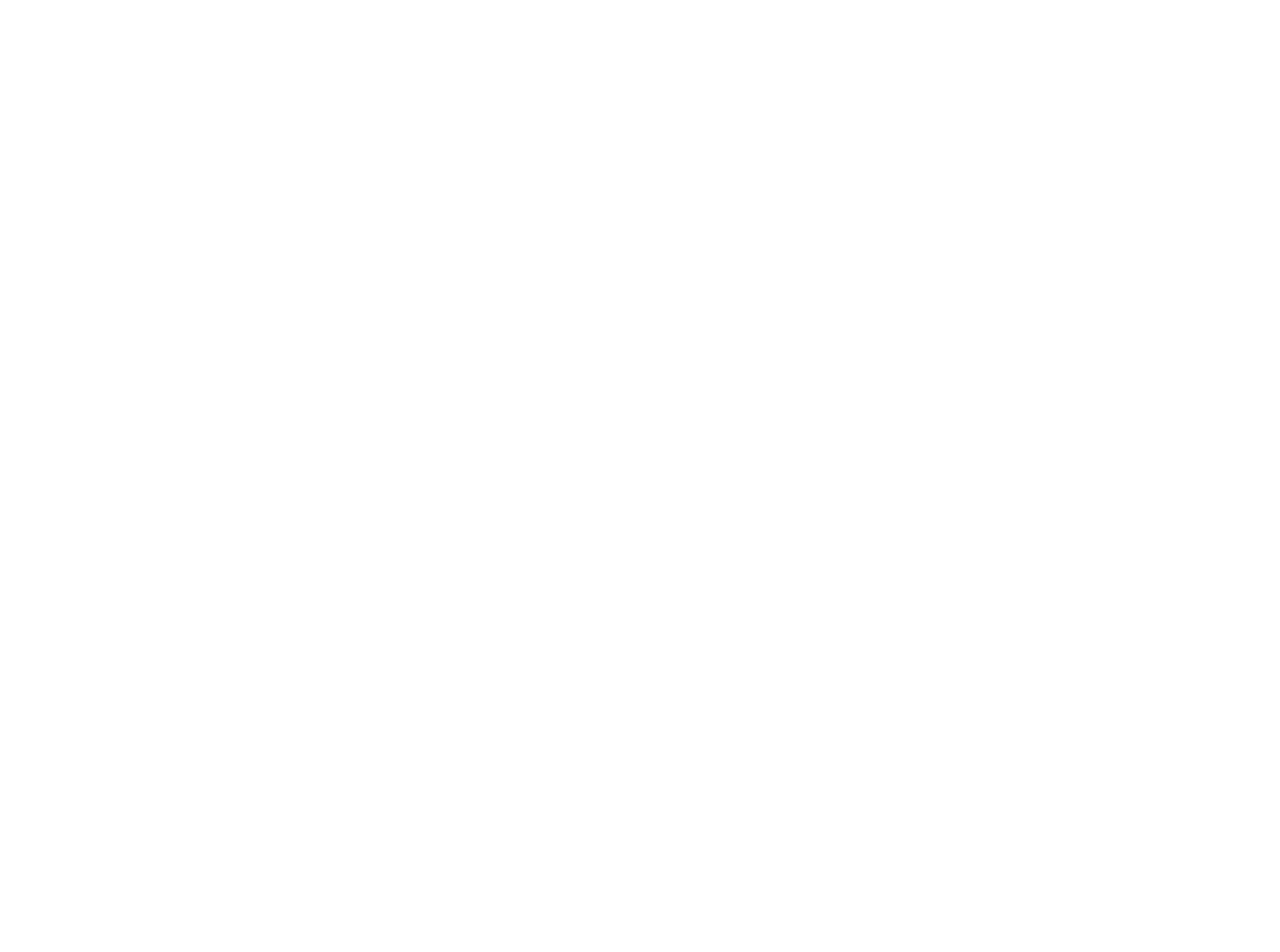
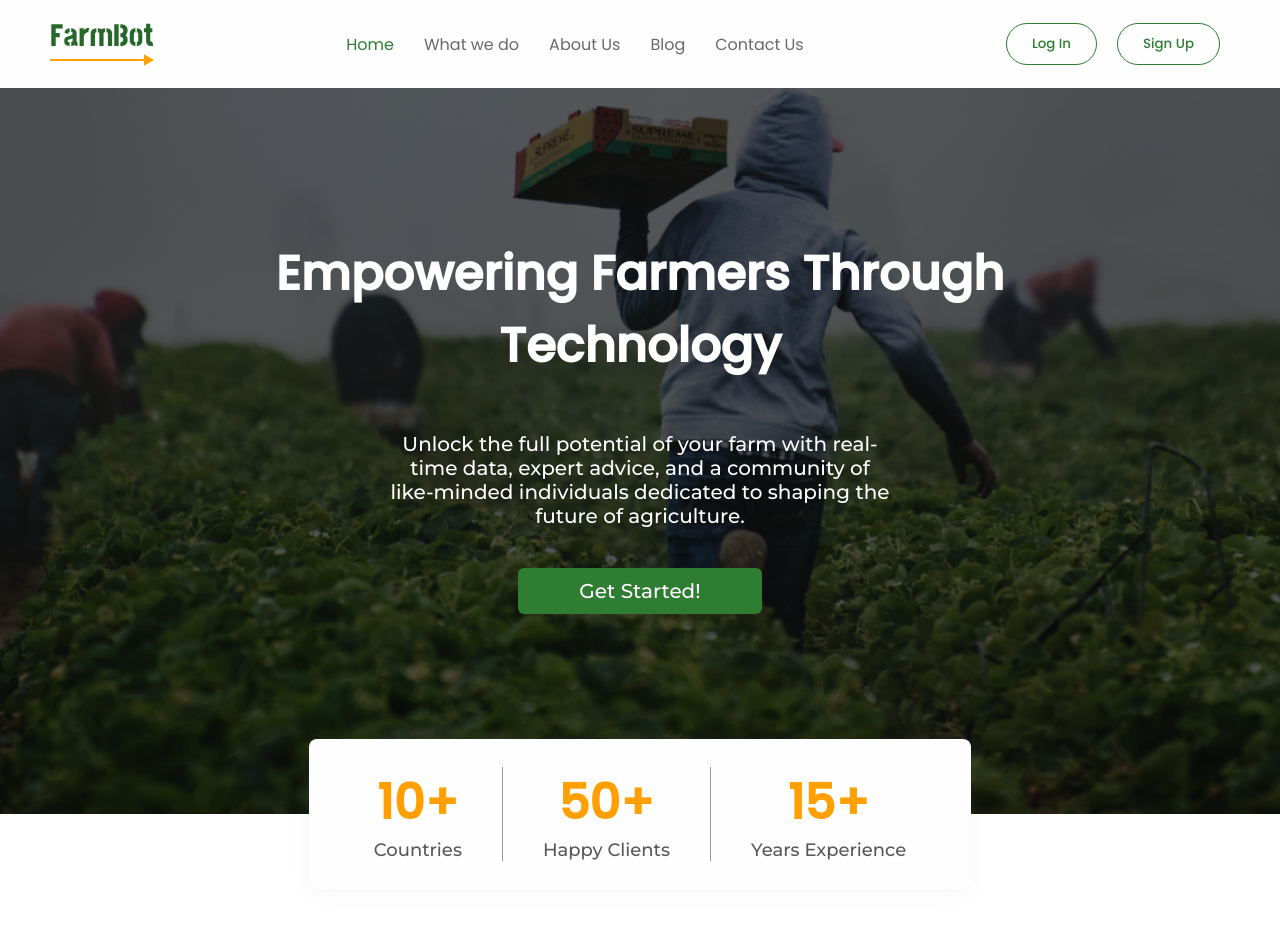
Before and after one commit to TorezC/FarmBot, a React (Create React App) app: page /home in a window 1280 px wide. Before the commit this address had no page. Shown: the top 952 px of the page. Before the commit the page ends 800 px from the top, so only its background shows below. Built offline with nearby package versions, Linux system fonts and the light colour scheme.

Commit message:
created home page

```diff
--- a/src/App.css
+++ b/src/App.css
@@ -155,8 +155,3 @@
     .btn{padding: 10px 0px;}
     .signup-btn, .login-btn{padding:10px 0px;}
 }
-/* @media (min-width: 1024px){
-    .btn{
-        padding: 5px 150px;
-    }
-} */
--- a/src/App.js
+++ b/src/App.js
@@ -6,6 +6,7 @@
 import ResetPassword from './pages/resetPassword/ResetPassword';
 import ConfirmPassword from './pages/resetPassword/ConfirmPassword';
 import ResetLink from './pages/forgotPassword/ResetLink';
+import Home from './pages/homePage/Home';
 
 function App() {
   return (
@@ -17,6 +18,7 @@
         <Route path='/resetPassword' element={<ResetPassword/>} />
         <Route path='/confirmPassword' element={<ConfirmPassword/>} />
         <Route path='/resetLink' element={<ResetLink/>} />
+        <Route path='/home' element={<Home/>} />
       </Routes>
     </BrowserRouter>
   );
--- /dev/null
+++ b/src/pages/homePage/Home.jsx
@@ -0,0 +1,104 @@
+import React from 'react'
+import { Link } from 'react-router-dom'
+import logo from "../../assets/logo.svg";
+import './home.css'
+
+
+const Home = () => {
+  return (
+    <div>
+      <header className="top-header">
+        <nav>
+          <div className="header-logo">
+            <Link to="/" className="link-bottom-btn">
+              <img src={logo} alt="logo" />
+            </Link>
+            <span style={{'display':'none'}}>
+              <button type="button">
+                <i class="fa-solid fa-bars"></i>
+              </button>
+            </span>
+          </div>
+          <div className="nav-list">
+            <ul>
+              <li>
+                <Link to="/">Home</Link>
+              </li>
+              <li>
+                <Link to="/">What we do</Link>
+              </li>
+              <li>
+                <Link to="/">About Us</Link>
+              </li>
+              <li>
+                <Link to="/">Blog</Link>
+              </li>
+              <li>
+                <Link to="/">Contact Us</Link>
+              </li>
+            </ul>
+          </div>
+          <div className="login-signup-head">
+            <div className="signup">
+              <Link to="/">
+                <button type="button">Log In</button>
+              </Link>
+            </div>
+            <div className="login">
+              <Link to="/">
+                <button type="button">Sign Up</button>
+              </Link>
+            </div>
+          </div>
+        </nav>
+        <div className="home-header">
+          <div className="hero-section">
+            <div className="hero-one hero">
+              <h1>Empowering Farmers Through <br /> Technology</h1>
+            </div>
+            <div className="hero-two hero">
+              <p>Unlock the full potential of your farm with
+                real-time data, expert advice, and a community
+                of like-minded individuals dedicated to shaping
+                the future of agriculture.</p>
+            </div>
+          </div>
+          <div className="get-started">
+            <Link>
+              <button className="click-btn get-started-btn">Get Started!</button>
+            </Link>
+          </div>
+        </div>
+        <div className="numbers-header">
+          <div className="numbers-list">
+            <ul>
+              <li>
+                <p>10+</p>
+                <span>Countries</span>
+              </li>
+              <li>
+                <p>50+</p>
+                <span>Happy Clients</span>
+              </li>
+              <li>
+                <p>15+</p>
+                <span>Years Experience</span>
+              </li>
+            </ul>
+          </div>
+        </div>
+      </header>
+      <main className="main-body">
+        <div className="main-header">
+          <div className="what-we-do-head">
+            <p>What We Do</p>
+            <p>Cultivating Success Through Innovation</p>
+          </div>
+        </div>
+      </main>
+    </div>
+
+  )
+}
+
+export default Home
--- /dev/null
+++ b/src/pages/homePage/home.css
@@ -0,0 +1,40 @@
+/* .top-header{background-color:rgba(254, 254, 254, 1);} */
+.top-header nav{background-color:rgba(254, 254, 254, 1);}
+.top-header nav{display:flex;align-items:center;justify-content:space-between;padding:15px 50px;position:relative;z-index:2;}
+.nav-list ul{display:flex;align-items:center;}
+.nav-list ul li{margin:0 10px;list-style:none;padding:0 5px;}
+.nav-list ul li a{color:#696969;font-size:calc(1rem);transition:all .2s ease-in-out;}
+.nav-list ul li a:hover{font-weight:500;}
+.nav-list ul li:first-child a{color:#2E7D32;}
+/* .nav */
+.signup a button,.login a button{padding:10px 25px;margin:0 10px;transition:all .2s ease-in-out;border:1.5px solid #2E7D32;}
+.signup a button,.login a button{border-radius:30px;font-family:inherit;font-weight:500;color:#2E7D32;background-color:transparent;}
+.signup a button:hover,.login a button:hover{background-color:#2E7D32;color:#FEFEFEFE;}
+.signup{margin-right:0;}
+.login{margin-left:0;}
+.login-signup-head{display:flex;align-items:center;}
+.home-header{background:linear-gradient(rgba(0, 0, 0, .65) ,rgba(0, 0, 0, 0.65)),url(../../assets/herosection.jpg);width:100%;}
+.home-header{background-repeat:no-repeat;background-size:cover;background-position:center;}
+.home-header{position:relative;z-index:1;padding:70px 0 150px;}
+.hero-section{display:flex;align-items:center;flex-direction:column;}
+.hero p,.hero h1{color:#FEFEFE;text-align:center;}
+.hero-one h1{font-size:3rem;font-weight:600;}
+.hero-two p{font-family:'Montserrat';font-weight:500;font-size:calc(1rem + 4px);}
+.hero-section{margin-top:80px;}
+.hero-two{max-width:500px;margin-top:50px;}
+.get-started{text-align:center;margin:40px 0 50px;}
+.get-started-btn{width:fit-content;padding:10px 60px;font-family:'Montserrat';font-size:calc(1rem + 4px);}
+.numbers-header{position:relative;text-align:center;display:flex;justify-content:center;margin-bottom:20px;}
+.numbers-list{transform:translateY(calc(100% / -2));z-index:2;background-color:#FEFEFE;}
+.numbers-list{width:fit-content;display:flex;align-items:center;justify-content:center;height:150px;}
+.numbers-list{padding:0px 25px;box-shadow: -1px 4px 20px 1px #AFAFB11A;border-radius:8px;}
+.numbers-list ul{display:flex;align-items:center;}
+.numbers-list ul li{list-style:none;display:flex;align-items:center;flex-direction:column;padding:0 40px;}
+.numbers-list ul li span{color:#585858;font-size:calc(1rem + 2px);font-family:'Montserrat';font-weight:500;}
+.numbers-list ul li:nth-child(2){border:1px solid #9B9B9B;border-top:none;border-bottom:none;}
+.numbers-list ul li p{color:#FFA000;font-size:3rem;;font-weight:600;}
+.what-we-do-head{text-align:center;}
+.main-header{margin:0px 0 100px;}
+.what-we-do-head p{text-align:center;color:#151515;}
+.what-we-do-head p:first-child{font-size:calc(3rem - 2px)}
+.what-we-do-head p:last-child{font-size:calc(1rem + 4px);margin-top:15px;}
```
Also changed, not shown: src/assets/herosection.jpg (added).
